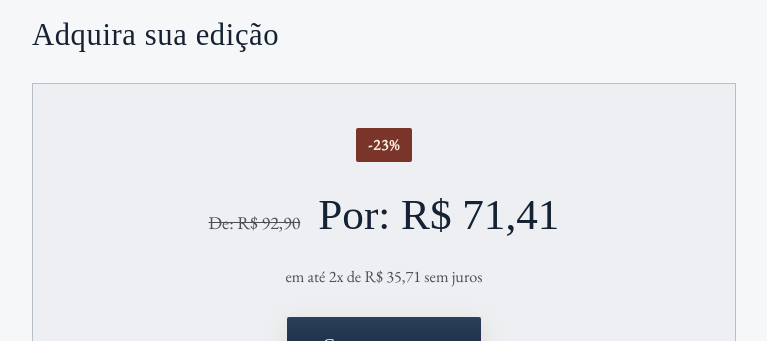
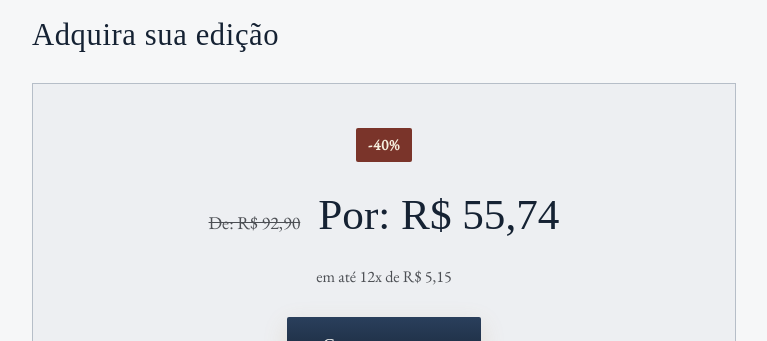
Before and after one commit to lendosemdrama/grandes-esperancas, a plain HTML site: page index.html in a window 1280 px wide. Shown: the part 5720-6061 px from the top of the page, without its empty margins (256-1023 px from the left). Drawn offline with nearby package versions, Linux system fonts and the light colour scheme; a web font is replaced by a local one.

Commit message:
Update index.html

```diff
--- a/index.html
+++ b/index.html
@@ -660,9 +660,9 @@ function gtag_report_conversion(url) {
     <div class="section-label"><span class="num">VIII.</span><span class="line"></span></div>
     <h2 class="section-title">Adquira sua edição</h2>
     <div class="buy-panel">
-      <div class="discount-tag">-23%</div>
-<div><span class="old-price">De: R$ 92,90</span><span class="price">Por: R$ 71,41</span></div>
-<div class="installments">em até 2x de R$ 35,71 sem juros</div>
+      <div class="discount-tag">-40%</div>
+<div><span class="old-price">De: R$ 92,90</span><span class="price">Por: R$ 55,74</span></div>
+<div class="installments">em até 12x de R$ 5,15</div>
       <a href="https://link.amazon/B005B8KIW" class="cta" target="_blank" rel="noopener sponsored" onclick="gtag_report_conversion();">Comprar agora</a>
     </div>
   </div>
```
